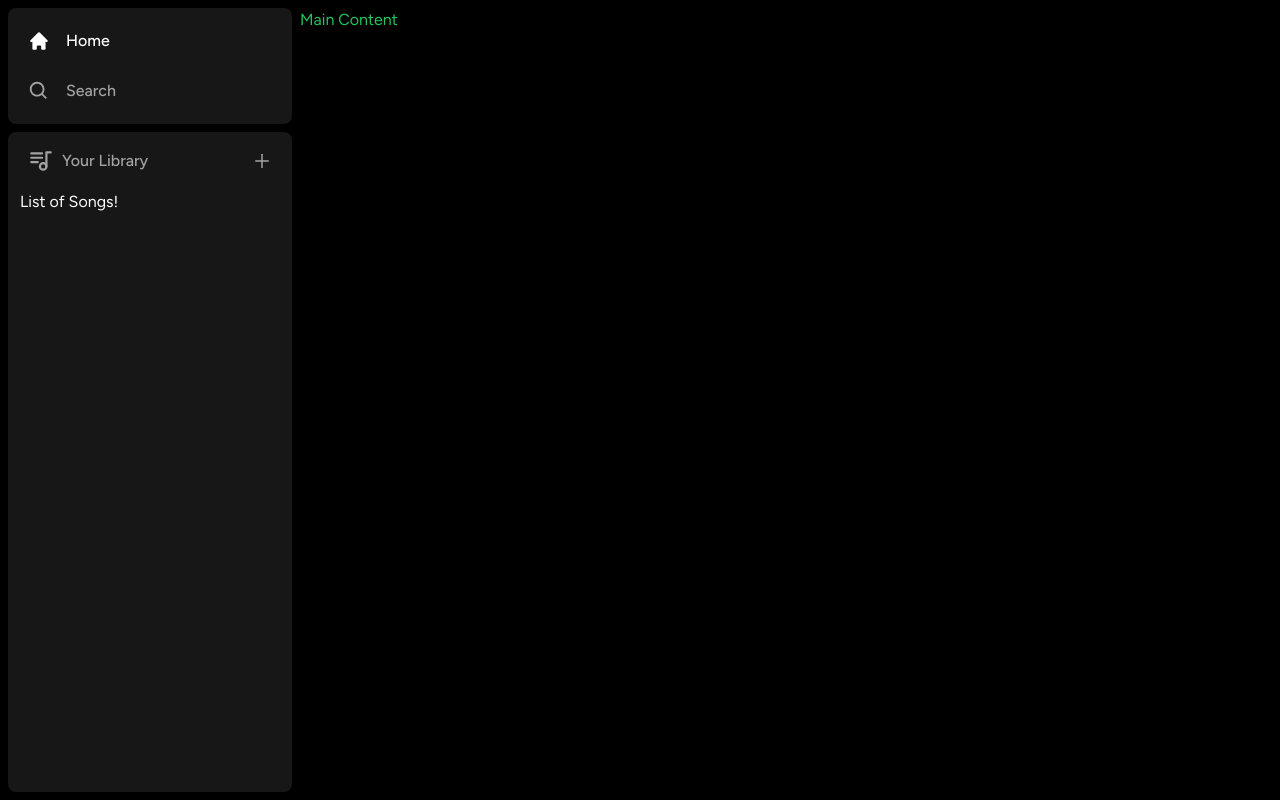
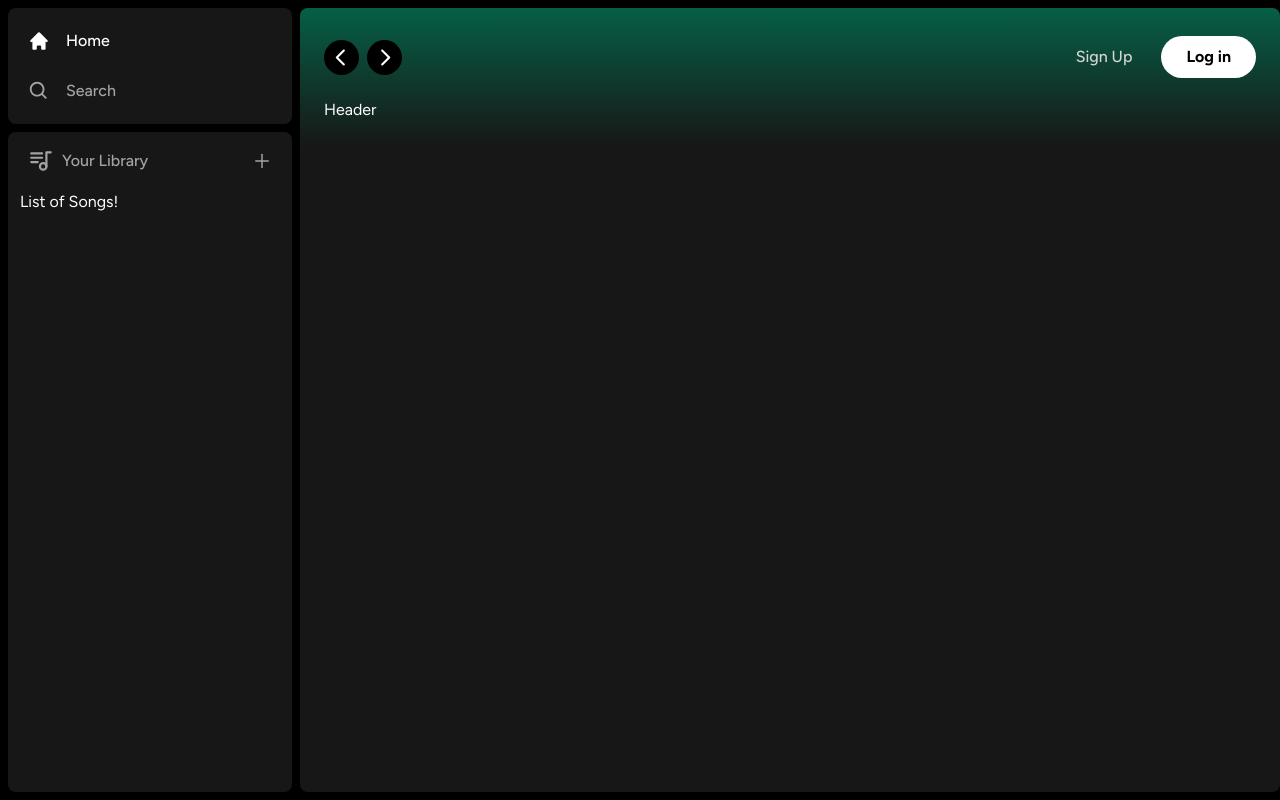
Before and after one commit to ahmetenesdur/spotify-clone, a Next.js app: page / in a window 1280 px wide. Built offline with nearby package versions, Linux system fonts and the light colour scheme.

Commit message:
Header and Button Components Done

```diff
--- a/app/(site)/page.tsx
+++ b/app/(site)/page.tsx
@@ -1,7 +1,9 @@
+import Header from "@/components/Header";
+
 export default function Home() {
   return (
-  <div className="text-green-500">
-    Main Content
-  </div>
-    );
+    <div className="bg-neutral-900 rounded-lg h-full w-full overflow-hidden overflow-y-hidden">
+      <Header>Header</Header>
+    </div>
+  );
 }
--- /dev/null
+++ b/components/Button.tsx
@@ -0,0 +1,40 @@
+import { forwardRef } from "react";
+import { twMerge } from "tailwind-merge";
+
+interface ButtonProps extends React.ButtonHTMLAttributes<HTMLButtonElement> {}
+
+const Button = forwardRef<HTMLButtonElement, ButtonProps>(
+  ({ className, children, disabled, type = "button", ...props }, ref) => {
+    return (
+      <button
+        type={type}
+        className={twMerge(
+          ` w-full
+          rounded-full
+          bg-green-500
+          border
+          border-transparent
+          px-3
+          py-3
+          disabled:cursor-not-allowed
+          disabled:opacity-50
+          text-black
+          font-bold
+          hover:opacity-75
+          transition`,
+          disabled && "opacity-75 cursor-not-allowed",
+          className
+        )}
+        disabled={disabled}
+        ref={ref}
+        {...props}
+      >
+        {children}
+      </button>
+    );
+  }
+);
+
+Button.displayName = "Button";
+
+export default Button;
--- /dev/null
+++ b/components/Header.tsx
@@ -0,0 +1,76 @@
+"use client";
+
+import { useRouter } from "next/navigation";
+import { twMerge } from "tailwind-merge";
+import { RxCaretLeft, RxCaretRight } from "react-icons/rx";
+import { HiHome } from "react-icons/hi";
+import { BiSearch } from "react-icons/bi";
+
+import Button from "./Button";
+
+interface HeaderProps {
+  children: React.ReactNode;
+  className?: string;
+}
+
+const Header: React.FC<HeaderProps> = ({ children, className }) => {
+  const router = useRouter();
+
+  const handleLogout = () => {
+    // Handle logout in here later
+  };
+
+  return (
+    <div
+      className={twMerge(
+        `h-fit bg-gradient-to-b from-emerald-800 p-6`,
+        className
+      )}
+    >
+      <div className="w-full mb-4 flex items-center justify-between">
+        <div className="hidden md:flex gap-x-2 items-center">
+          <button
+            onClick={() => router.back()}
+            className="rounded-full bg-black flex items-center justify-center hover:opacity-75 transition"
+          >
+            <RxCaretLeft className="text=white" size={35} />
+          </button>
+          <button
+            onClick={() => router.forward()}
+            className="rounded-full bg-black flex items-center justify-center hover:opacity-75 transition"
+          >
+            <RxCaretRight className="text=white" size={35} />
+          </button>
+        </div>
+        <div className="flex md:hidden gap-x-2 items-center">
+          <button className="rounded-full p-2 bg-white flex items-center justify-center hover:opacity-75 transition">
+            <HiHome className="text-black" size={20} />
+          </button>
+          <button className="rounded-full p-2 bg-white flex items-center justify-center hover:opacity-75 transition">
+            <BiSearch className="text-black" size={20} />
+          </button>
+        </div>
+        <div className="flex justify-between items-center gap-x-4">
+          <>
+            <div>
+              <Button
+                onClick={() => {}}
+                className="bg-transparent text-neutral-300 font-medium"
+              >
+                Sign Up
+              </Button>
+            </div>
+            <div>
+              <Button onClick={() => {}} className="bg-white px-6 py-2">
+                Log in
+              </Button>
+            </div>
+          </>
+        </div>
+      </div>
+      {children}
+    </div>
+  );
+};
+
+export default Header;
```
